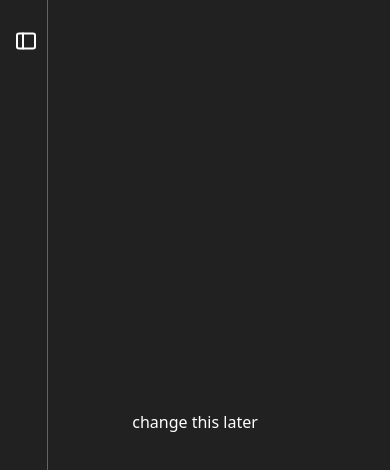
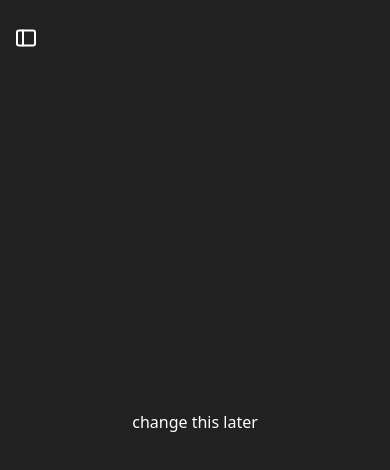
Before and after one commit to Nyima-ui/LineUp, a Next.js app: page / in a window 390 px wide. Shown: the top 470 px of the page. Built offline with nearby package versions, Linux system fonts and the light colour scheme.

Commit message:
better sidebar animation and resonsesive tabs section

```diff
--- a/app/globals.css
+++ b/app/globals.css
@@ -24,3 +24,19 @@
   --color-foreground: var(--foreground);
   --color-outline-line: var(--color-outline-line);
 }
+
+
+.custom-scrollbar::-webkit-scrollbar{
+  height: 3px;
+  width: 2px;
+}
+.custom-scrollbar::-webkit-scrollbar-track{
+  background: var(--bg-main)
+}
+.custom-scrollbar::-webkit-scrollbar-thumb{
+  background: var(--bg-file-opened);
+  border-radius: 999px;
+}
+.custom-scrollbar::-webkit-scrollbar-thumb:hover{
+  background: #6a6a6a;
+}
--- a/app/page.tsx
+++ b/app/page.tsx
@@ -103,7 +103,7 @@ export default function Home() {
       />
 
       {activeTabs && activeTabs.length > 0 ? (
-        <div className="text-sm leading-4.75 flex-1 bg-editor min-w-0 max-lg:ml-[42px]">
+        <div className="text-sm leading-4.75 flex-1 bg-editor min-w-0 max-lg:ml-[53px]">
           <Tabs
             activeTabs={activeTabs}
             activeFile={activeFile}
--- a/app/test/page.tsx
+++ b/app/test/page.tsx
@@ -1,55 +1,11 @@
-"use client";
-import Bars from "@/components/svgs/Bars";
-import { useState } from "react";
+import React from 'react'
 
-interface SidebarProps {
-  isOpened: boolean;
-  onToggle: React.Dispatch<React.SetStateAction<boolean>>;
+const page = () => {
+  return (
+    <div>
+
+    </div>
+  )
 }
 
-// className="cursor-pointer border border-white absolute top-0 "
-function Sidebar({ isOpened, onToggle }: SidebarProps) {
-  return (
-    <div
-      className={`bg-file-opened relative transition-all duration-100 ease-in
-          max-lg:absolute max-lg:h-full
-        ${isOpened ? "w-[242px]" : "w-[42px]"}`}
-    >
-      <button
-        className="flex w-full justify-end cursor-pointer"
-        onClick={() => onToggle(!isOpened)}
-      >
-        <Bars />
-      </button>
-      <div
-        className={`text-white whitespace-nowrap transition-opacity duration-100 ease-in ${isOpened ? "opacity-100" : "opacity-0"}`}
-      >
-        <p>some text, random text</p>
-        <p>some text, random text</p>
-        <p>some text, random text</p>
-      </div>
-    </div>
-  );
-}
-
-function EditorR() {
-  return (
-    <div className="flex-1 bg-gray-400 min-w-0">
-      <p>some text, random text</p>
-      <p>some text, random text</p>
-      <p>some text, random text</p>
-    </div>
-  );
-}
-
-const Page = () => {
-  const [isSideBarOpened, setisSideBarOpened] = useState(false);
-  return (
-    <div className="bg-main min-h-screen flex relative">
-      <Sidebar isOpened={isSideBarOpened} onToggle={setisSideBarOpened} />
-      <EditorR />
-    </div>
-  );
-};
-
-export default Page;
+export default page
--- a/components/SideBar.tsx
+++ b/components/SideBar.tsx
@@ -1,10 +1,8 @@
 "use client";
 
 import File from "./File";
-import ChevronRight from "./svgs/ChevronRight";
 import NoteAdd from "./svgs/NoteAdd";
 import { loadFiles } from "@/lib/storage";
-import Bars from "./svgs/Bars";
 
 interface SideBarProps {
   files: string[];
@@ -31,45 +29,59 @@ const SideBar = ({
 
   // className="flex items-center justify-between border-b pb-[5px] border-b-gray-400"
   return (
+    <>
       <div
-      className={`relative transition-all duration-150 linear pt-[20px] pr-[13px] pl-[10px]
-        max-lg:absolute max-lg:h-full z-10
-        ${isOpened ? "w-[253px] bg-main" : "w-[48px] bg-editor border-r border-white/30"}`}
+        className={`fixed inset-0 bg-black/40 z-10 lg:hidden transition-opacity duration-200 ${isOpened ? "opacity-100 pointer-events-auto" : "opacity-0 pointer-events-none"}`}
+        onClick={() => onToggle(false)}
+      />
+
+      <div
+        className={`relative shrink-0 transition-all duration-200 ease-in-out
+        ${isOpened ? "w-[253px]" : "w-[48px]"}
+        max-lg:fixed max-lg:left-0 max-lg:top-0 max-lg:h-full max-lg:w-auto max-lg:z-20`}
       >
-      {/* header  */}
+        {!isOpened && (
+          <div className="flex flex-col items-center pt-[24px] px-[10px] ">
+            <button
+              className="cursor-pointer hover:bg-file-hover p-1 rounded-sm"
+              onClick={() => onToggle(true)}
+            >
+              <SidebarToggle />
+            </button>
+          </div>
+        )}
+
         <div
-        className={`flex items-center justify-between pb-[5px] border-b-gray-400 mt-[7px] ${isOpened ? "border-b" : ""}`}
+          className={`absolute top-0 left-0 h-full w-[253px] bg-main transition-transform duration-200 ease-in-out ${isOpened ? "translate-x-0" : "-translate-x-full"}`}
         >
-        {isOpened && (
+          <div className="pt-[20px] pr-[13px] pl-[10px] h-full flex flex-col">
+            {/* Header */}
+            <div className="flex items-center justify-between pb-[5px] border-b border-b-gray-400 mt-[7px]">
               <div className="flex items-center gap-[5px]">
-            <span>
                 <ArrowDown />
-            </span>
                 <p className="uppercase font-bold text-sm tracking-wider whitespace-nowrap">
                   Your lists
                 </p>
               </div>
-        )}
               <div className="flex gap-1">
-          {isOpened && (
                 <button
                   className="cursor-pointer hover:bg-file-hover p-1 rounded-sm"
                   onClick={() => setisTypingFileName(true)}
                 >
                   <NoteAdd />
                 </button>
-          )}
                 <button
                   className="cursor-pointer hover:bg-file-hover p-1 rounded-sm"
-            onClick={() => onToggle(!isOpened)}
+                  onClick={() => onToggle(false)}
                 >
                   <SidebarToggle />
                 </button>
               </div>
             </div>
 
+            {/* file list  */}
             <div
-        className={`mt-5 text-white whitespace-nowrap transition-opacity duration-100 ease-in ${isOpened ? "opacity-100" : "opacity-0"}`}
+              className={`mt-5 text-white overflow-y-auto transition-opacity duration-150 ease-in ${isOpened ? "opacity-100" : "opacity-0 pointer-events-none"}`}
             >
               {files.map((name, idx) => (
                 <File
@@ -82,6 +94,7 @@ const SideBar = ({
                 />
               ))}
             </div>
+
             {isTypingFileName && (
               <FileNameInput
                 isTyping={isTypingFileName}
@@ -90,6 +103,9 @@ const SideBar = ({
               />
             )}
           </div>
+        </div>
+      </div>
+    </>
   );
 };
 
@@ -109,7 +125,7 @@ export interface FileNameInputProps {
   createFile: (value: string) => void;
 }
 
-function FileNameInput({
+export function FileNameInput({
   isTyping,
   setIsTyping,
   createFile,
--- a/components/Tabs.tsx
+++ b/components/Tabs.tsx
@@ -8,27 +8,26 @@ interface TabsProps {
   onSelect: (name: string) => void;
 }
 
-
 // className="flex items-end bg-main border-b-gray-700 border-b h-[59px] py-2"
 const Tabs = ({ activeTabs, activeFile, onClose, onSelect }: TabsProps) => {
   return (
-    <div className="flex items-end bg-main border-b-gray-700 border-b h-[59px] py-2">
+    <div className="flex items-end bg-main border-b-gray-700 borde h-[59px] py-2 overflow-x-scroll custom-scrollbar mb-0.5">
       {/* tab  */}
       {activeTabs?.map((name, idx) => (
         <div
           key={idx}
-          className="flex items-center w-auto h-[30px] justify-between cursor-pointer group border-r border-white/20 px-1 gap-2.5 relative pt-1"
+          className="flex items-center w-auto justify-between cursor-pointer group border-r border-white/20  gap-2.5 relative py-[5px] px-[7px]"
           onClick={() => onSelect(name)}
         >
           {activeFile === name && (
             <span className="absolute bg-outline h-px w-full right-0 top-0"></span>
           )}
-          <div className="flex gap-[5px] items-center">
+          <div className="flex gap-[4px] items-center">
             <InsertDriveFile />
             <span className="select-none">{name}</span>
           </div>
           <button
-            className="cursor-pointer opacity-0 group-hover:opacity-100 hover:bg-file-opened p-0.5"
+            className="cursor-pointer opacity-0 group-hover:opacity-100 hover:bg-file-hover p-0.5 rounded-sm"
             onClick={(e) => {
               e.stopPropagation();
               onClose(name);
--- a/components/svgs/InsertDriveFile.tsx
+++ b/components/svgs/InsertDriveFile.tsx
@@ -1,8 +1,8 @@
 const InsertDriveFile = () => {
   return (
     <svg
-      width="19"
-      height="19"
+      width="16"
+      height="16"
       viewBox="0 0 20 20"
       fill="none"
       xmlns="http://www.w3.org/2000/svg"
```
Lines whose indentation alone changed are shown as unchanged.
